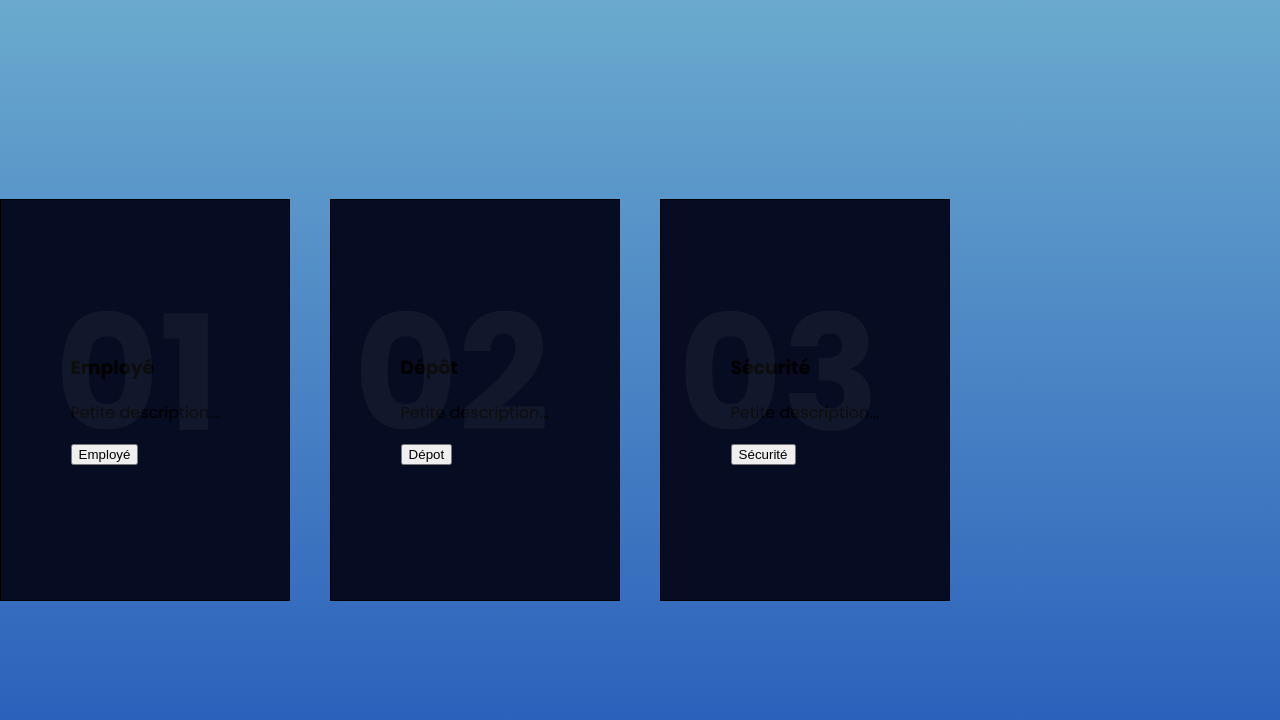
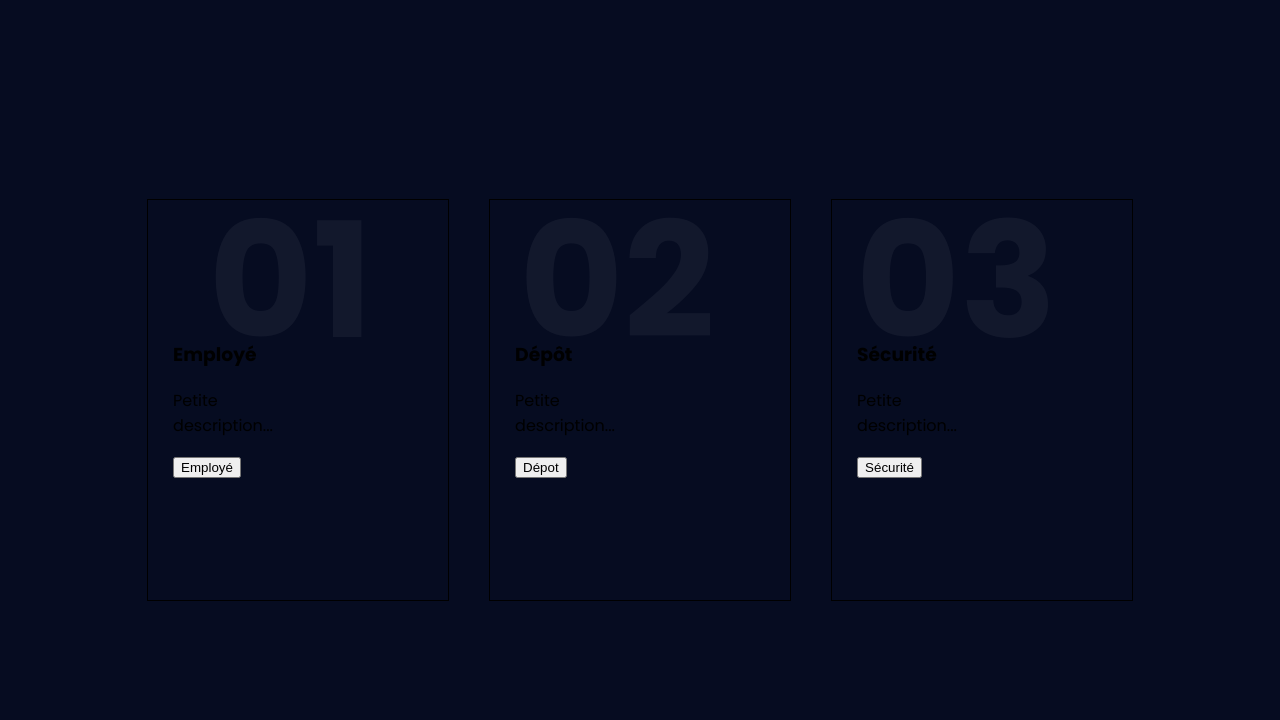
Before and after one commit to diamondra-bit/Projet3, a React (Create React App) app: page / in a window 1280 px wide. Shown: the top 720 px of the page. Built offline with nearby package versions, Linux system fonts and the light colour scheme.

Commit message:
03-10/09:30

```diff
--- a/src/pagesDepot/Connection.js
+++ b/src/pagesDepot/Connection.js
@@ -8,9 +8,9 @@ function Connection() {
   return (
 
     <>
-      <div className="body">
+      <div className="bodyConnnection">
 
-        <div className="container">
+        <div className="containerConnection">
 
             <div className="box">
               <div className="content">
--- a/src/pagesDepot/cssDepot/connection.css
+++ b/src/pagesDepot/cssDepot/connection.css
@@ -1,8 +1,8 @@
 @import url('http://fonts.googleapis.com/css?family=Poppins:100,200,300,400,500,600,700,800,900');
 
-.body
+.bodyConnnection
 {
-    margin: 0;
+    margin: 0 auto;
     padding: 0;
     display: flex;
     justify-content: center;
@@ -12,37 +12,41 @@
     font-family: 'Poppins', sans-serif;
 }
 
-.container
+.containerConnection
 {
     position: relative;
     width: 100%;
     align-items: center;
     justify-content: center;
-    display: grid;
+    display: flex;
     grid-template-columns: repeat(auto-fill, minmax(260px, 1fr));
     grid-gap: 0 40px;
     grid-template-rows: auto;
 }
-.container .box
+.containerConnection .box
 {
     position: relative;
     height: 400px;
+    width: 300px;
     background: #060c21;
     display: flex;
     justify-content: center;
     align-items: center;
     border: 1px solid #000;
 }
+
 .content
 {
     position: relative;
-    padding: 20px;
+    padding: 100px;
+    margin-left: 0;
+    margin-right: 50%;
 }
 .content h2
 {
     position: absolute;
     top: -60px;
-    right: 20px;
+    right: 0;
     margin: 0;
     padding: 0;
     font-size: 10em;
```
